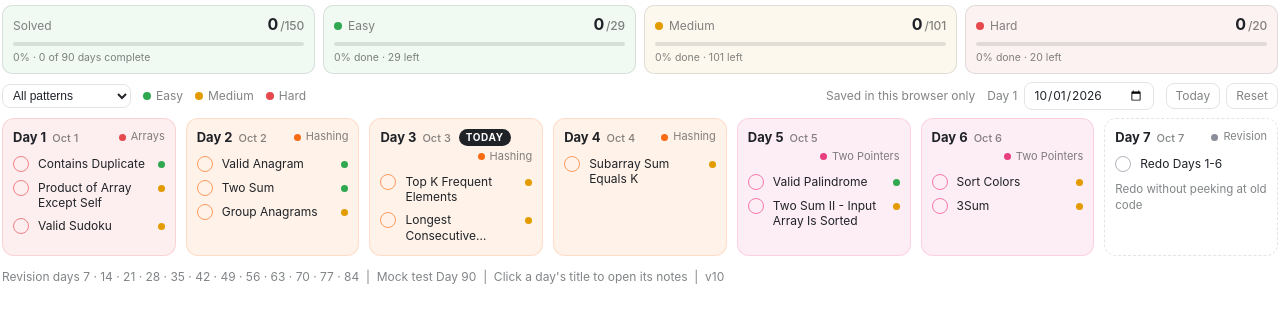
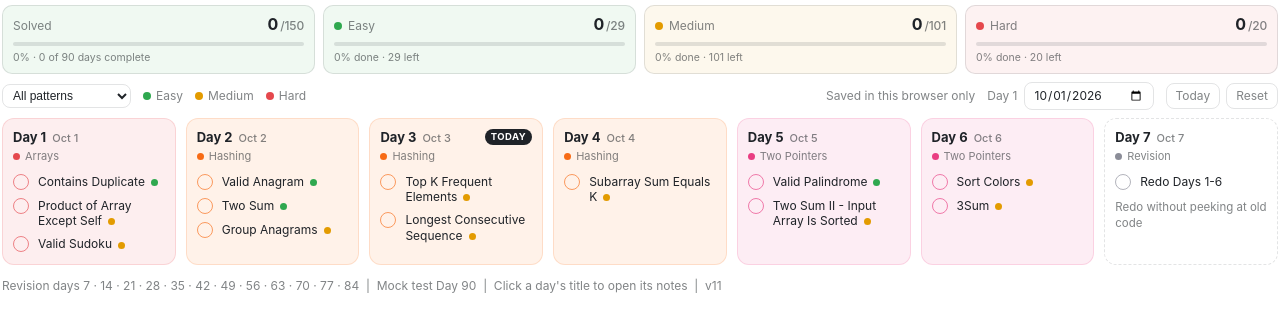
Before and after one commit to DineshOmmi/DSA_LeetCode_90Days_Challenge, a plain HTML site: page index.html in a window 1280 px wide. Shown: the part 41-372 px from the top of the page. Drawn offline with Linux system fonts and the light colour scheme.

Commit message:
Update footer version and adjust styles
Updated footer version number from v10 to v11 and adjusted styles for header and tags.

```diff
--- a/index.html
+++ b/index.html
@@ -67,13 +67,18 @@ h1{margin:0;font-size:21px;font-weight:750;letter-spacing:-.02em}
 .day.dim{opacity:.2}
 .day.rv{background:transparent;border:1px dashed var(--line)}
 .day.mk{background:color-mix(in srgb,var(--fg) 8%,transparent);border-color:var(--line)}
-.hd{display:flex;flex-wrap:wrap;align-items:center;gap:2px 8px}
+.hd{display:grid;grid-template-columns:minmax(0,1fr) auto;align-items:center;gap:2px 6px}
 .dn{font-weight:700;font-size:13px;color:var(--fg);text-decoration:none;white-space:nowrap}
 .dn:hover{text-decoration:underline}
 .dn small{font-weight:500;color:var(--mute);margin-left:6px;font-size:11px}
-.pt{margin-left:auto;display:inline-flex;align-items:center;gap:5px;font-size:11px;color:var(--mute);white-space:nowrap;max-width:100%}
+.st{display:flex;align-items:center;gap:5px;justify-self:end}
+.pt{grid-column:1/-1;display:flex;align-items:center;gap:5px;font-size:11px;color:var(--mute);min-width:0}
+.pt span{min-width:0;overflow:hidden;text-overflow:ellipsis;white-space:nowrap}
+.pt i{flex:none}
+.ck{display:none;place-items:center;width:17px;height:17px;border-radius:50%;background:var(--E);color:#fff;font-size:10.5px;font-weight:700}
+.day.full .ck{display:grid}
 .pt i{width:7px;height:7px;border-radius:50%;background:var(--c)}
-.tag{display:none;font-size:10px;font-weight:700;letter-spacing:.06em;text-transform:uppercase;background:var(--fg);color:var(--bgc);padding:1px 7px;border-radius:99px}
+.tag{display:none;font-size:9.5px;font-weight:700;letter-spacing:.05em;text-transform:uppercase;background:var(--fg);color:var(--bgc);padding:1px 6px;border-radius:99px}
 .day.today .tag{display:inline-block}
 .day ul{list-style:none;margin:0;padding:0;display:grid;gap:2px}
 .day li label{display:flex;gap:9px;align-items:flex-start;cursor:pointer;font-size:12px;line-height:1.28;padding:3px 0}
@@ -81,17 +86,17 @@ h1{margin:0;font-size:21px;font-weight:750;letter-spacing:-.02em}
 .day li input::after{content:"";width:8px;height:4px;border-left:2px solid #fff;border-bottom:2px solid #fff;transform:rotate(-45deg) translate(1px,-1px) scale(0);transition:transform .15s}
 .day li input:checked{background:var(--c);border-color:var(--c)}
 .day li input:checked::after{transform:rotate(-45deg) translate(1px,-1px) scale(1)}
-.day li span{flex:1;min-width:0;display:-webkit-box;-webkit-line-clamp:2;-webkit-box-orient:vertical;overflow:hidden}
+.day li span{flex:1;min-width:0;overflow-wrap:break-word}
+.nw{white-space:nowrap}
 .day li a{color:inherit;text-decoration:none}
 .day li a:hover{text-decoration:underline}
-.day li em{flex:none;width:7px;height:7px;border-radius:50%;margin-top:5px}
+.day li em{display:inline-block;width:7px;height:7px;border-radius:50%;margin-left:6px;vertical-align:middle}
 .day li input:checked~span{color:var(--mute);text-decoration:line-through;text-decoration-color:color-mix(in srgb,var(--fg) 30%,transparent)}
 .note{margin:0;font-size:11.5px;color:var(--mute)}
-.day.full .hd::after{content:"\2713";display:grid;place-items:center;width:18px;height:18px;border-radius:50%;background:var(--E);color:#fff;font-size:11px;font-weight:700;order:3}
 footer{margin-top:12px;color:var(--mute);font-size:12px}
 :focus-visible{outline:2px solid color-mix(in srgb,var(--fg) 45%,transparent);outline-offset:2px}
 :focus:not(:focus-visible){outline:none}
-@media (max-width:1100px){.grid{grid-template-columns:repeat(4,minmax(0,1fr))}}
+@media (max-width:1279px){.grid{grid-template-columns:repeat(4,minmax(0,1fr))}}
 @media (max-width:620px){.grid{grid-template-columns:repeat(2,minmax(0,1fr))}.tiles{grid-template-columns:repeat(2,minmax(0,1fr))}.pager span{min-width:120px}}
 @media (max-width:520px){
   main{padding:4px 0 18px}
@@ -122,7 +127,7 @@ footer{margin-top:12px;color:var(--mute);font-size:12px}
   <span class="mini"><button id="go">Today</button><button id="rs">Reset</button></span>
 </div>
 <div class="grid" id="grid"></div>
-<footer>Revision days 7 · 14 · 21 · 28 · 35 · 42 · 49 · 56 · 63 · 70 · 77 · 84 &nbsp;|&nbsp; Mock test Day 90 &nbsp;|&nbsp; Click a day's title to open its notes &nbsp;|&nbsp; v10</footer>
+<footer>Revision days 7 · 14 · 21 · 28 · 35 · 42 · 49 · 56 · 63 · 70 · 77 · 84 &nbsp;|&nbsp; Mock test Day 90 &nbsp;|&nbsp; Click a day's title to open its notes &nbsp;|&nbsp; v11</footer>
 </main>
 <script>
 const P={ar:["Arrays","#e5484d"],ha:["Hashing","#f76b15"],tp:["Two Pointers","#e93d82"],sw:["Sliding Window","#f2a50c"],st:["Stack","#a07a4b"],bs:["Binary Search","#3e8ef7"],ll:["Linked List","#5b7cfa"],tr:["Trees","#2fb457"],hp:["Heap","#12a594"],bt:["Backtracking","#8e4ec6"],tri:["Tries","#c04fd1"],gr:["Graphs","#30a46c"],d1:["DP 1D","#3451b2"],d2:["DP 2D","#5472e4"],gd:["Greedy","#d6409f"],iv:["Intervals","#d9a100"],ma:["Math & Geometry","#0eaeb5"],bi:["Bit Manipulation","#6e9bd6"],rv:["Revision","#8b8d98"],mk:["Mock Test","#6f6f7a"]};
@@ -266,7 +271,7 @@ function render(){
     if(dt&&dt.toDateString()===today)el.classList.add("today");
     const hd=E("div","hd");
     const a=E("a","dn","Day "+d.n+(dt?"<small>"+fmt(dt)+"</small>":""));a.href="https://www.notion.so/3ec125c5bdb681"+NID[d.n-1];a.target="_blank";a.rel="noopener";a.title="Open notes for Day "+d.n;
-    hd.append(a,E("span","tag","Today"),E("span","pt","<i></i>"+name));
+    const bd=E("span","st");bd.append(E("span","tag","Today"),E("span","ck","\u2713"));hd.append(a,bd,E("span","pt","<i></i><span>"+name+"</span>"));
     el.appendChild(hd);
     const ul=E("ul");
     const items=d.k==="rv"?[[d.items[0][0],"",""]]:d.items;
@@ -276,9 +281,13 @@ function render(){
       const cb=E("input");cb.type="checkbox";cb.checked=!!st.done[id];cb.setAttribute("aria-label",it[0]);
       cb.onchange=()=>{st.done[id]=cb.checked;save();stats()};
       const sp=E("span");sp.title=it[0];
-      if(it[2]){const l=E("a");l.href="https://leetcode.com/problems/"+it[2]+"/";l.target="_blank";l.rel="noopener";l.textContent=it[0];sp.appendChild(l)}else sp.textContent=it[0];
+      const wd=it[0].split(" "),lastw=wd.pop(),head=wd.length?wd.join(" ")+" ":"";
+      const nw=E("span","nw");nw.textContent=lastw;
+      let host=sp;
+      if(it[2]){const l=E("a");l.href="https://leetcode.com/problems/"+it[2]+"/";l.target="_blank";l.rel="noopener";sp.appendChild(l);host=l}
+      host.append(document.createTextNode(head),nw);
       lb.append(cb,sp);
-      if("EMH".includes(it[1])&&it[1]){const em=E("em");em.style.background="var(--"+it[1]+")";em.title={E:"Easy",M:"Medium",H:"Hard"}[it[1]];lb.appendChild(em)}
+      if("EMH".includes(it[1])&&it[1]){const em=E("em");em.style.background="var(--"+it[1]+")";em.title={E:"Easy",M:"Medium",H:"Hard"}[it[1]];nw.appendChild(em)}
       li.appendChild(lb);ul.appendChild(li);
     });
     el.appendChild(ul);
```
